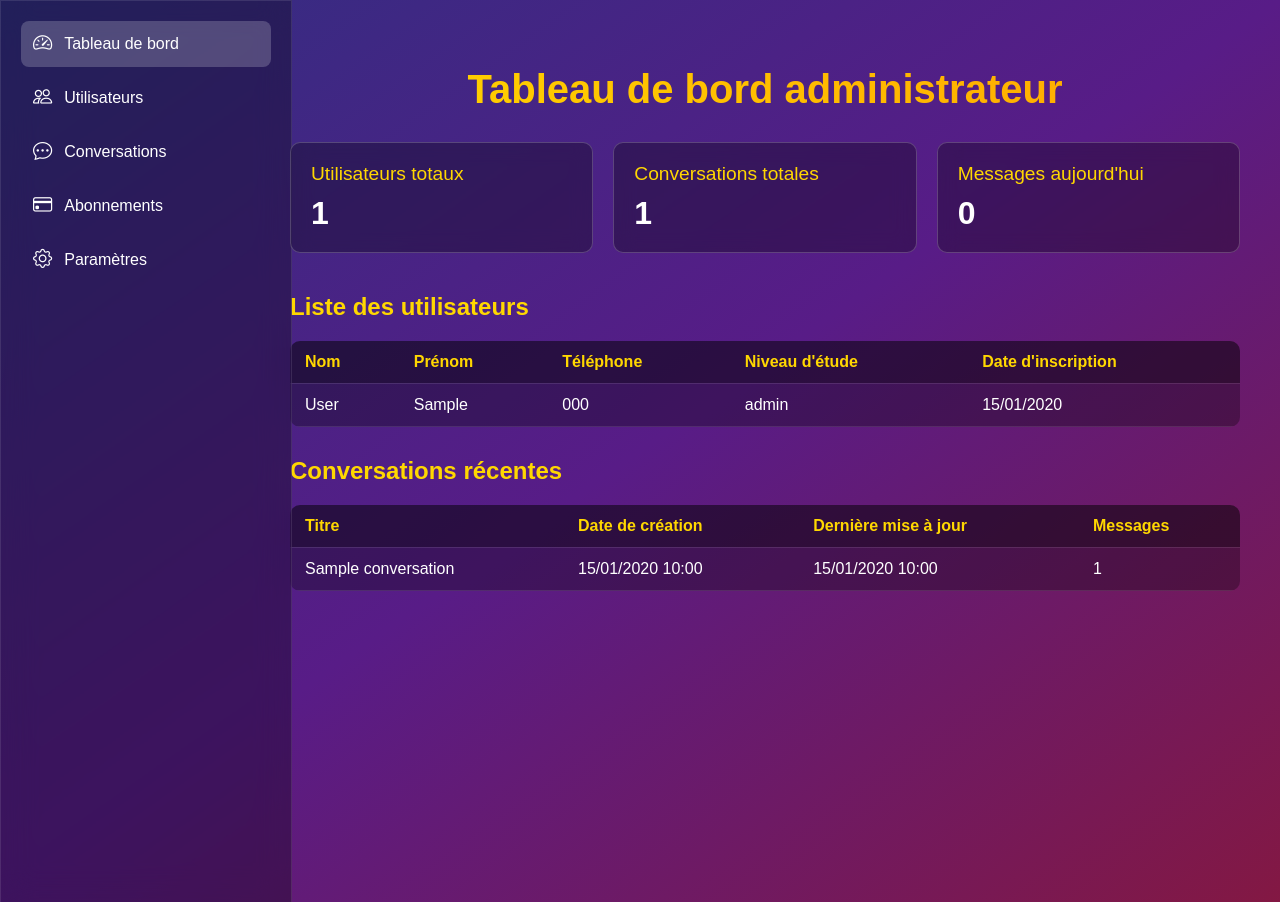
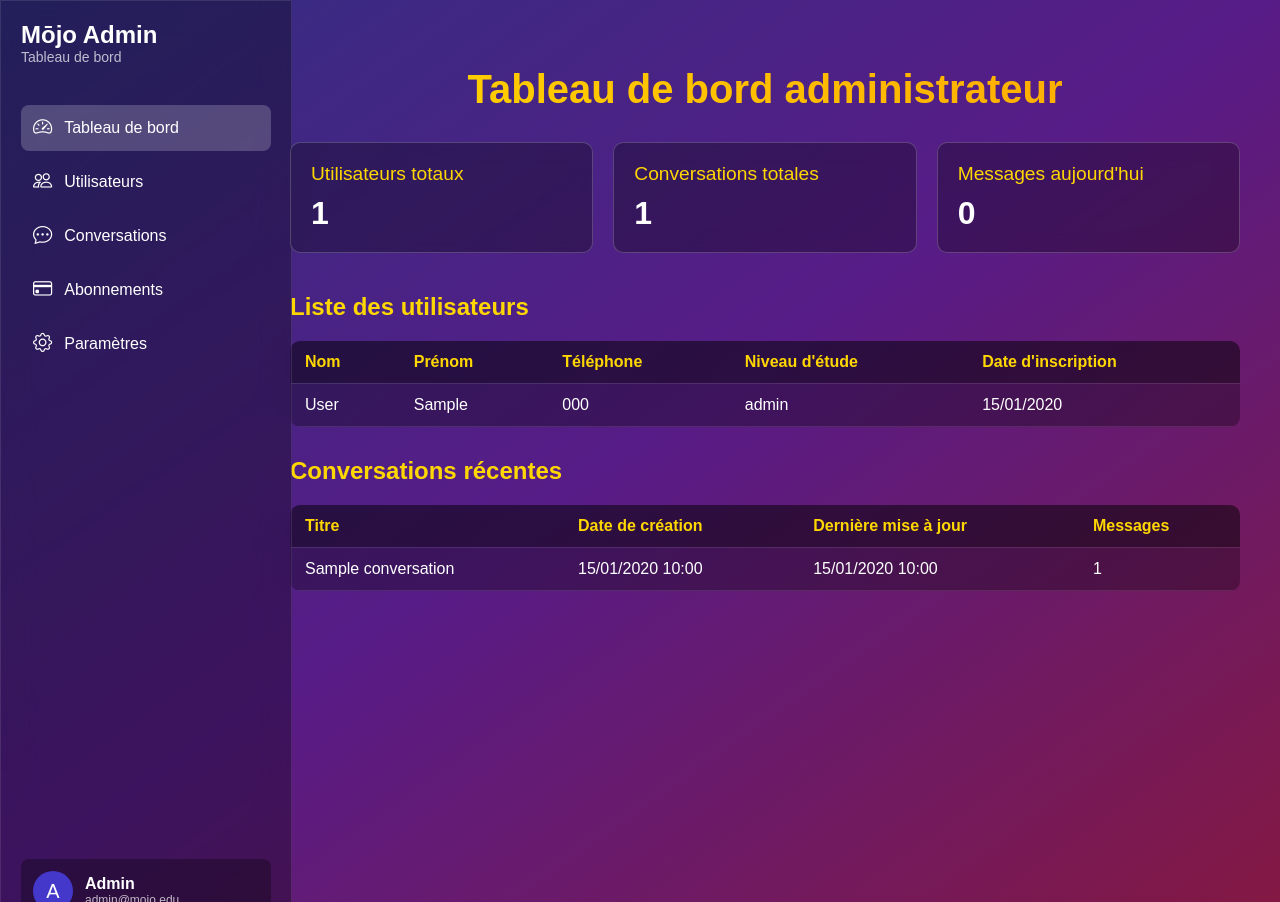
Before and after one commit to Gats2k/Exo, a Flask app: page /admin in a window 1280 px wide. Run offline with Flask 3, Linux system fonts and the light colour scheme; tables that the repository leaves empty hold one stand-in row (values such as "Sample post").

Commit message:
Style admin dashboard sidebar:  Improved sidebar layout by adding a header with title and admin card at the bottom.
Screenshot: https://storage.googleapis.com/screenshot-production-us-central1/52042554-e73f-4b4b-92c6-d881bc65e88e/2407187b-12ba-48b8-823c-4e6f000fb041.jpg

```diff
--- a/templates/admin_dashboard.html
+++ b/templates/admin_dashboard.html
@@ -18,6 +18,67 @@
             left: 0;
             top: 0;
             border: 1px solid rgba(255, 255, 255, 0.1);
+            display: flex;
+            flex-direction: column;
+        }
+
+        .sidebar-header {
+            margin-bottom: 40px;
+        }
+
+        .sidebar-header h1 {
+            color: white;
+            font-size: 24px;
+            margin: 0;
+            padding: 0;
+        }
+
+        .sidebar-header p {
+            color: rgba(255, 255, 255, 0.7);
+            margin: 0;
+            font-size: 14px;
+        }
+
+        .sidebar-nav {
+            flex-grow: 1;
+        }
+
+        .admin-card {
+            background: rgba(0, 0, 0, 0.3);
+            border-radius: 8px;
+            padding: 12px;
+            display: flex;
+            align-items: center;
+            gap: 12px;
+            margin-top: auto;
+        }
+
+        .admin-avatar {
+            width: 40px;
+            height: 40px;
+            background: #4338ca;
+            border-radius: 50%;
+            display: flex;
+            align-items: center;
+            justify-content: center;
+            font-size: 20px;
+            color: white;
+        }
+
+        .admin-info {
+            flex-grow: 1;
+        }
+
+        .admin-name {
+            color: white;
+            font-weight: bold;
+            margin: 0;
+        }
+
+        .admin-email {
+            color: rgba(255, 255, 255, 0.7);
+            font-size: 12px;
+            margin: 0;
         }
 
         .main-content {
@@ -122,6 +183,12 @@
 </head>
 <body>
     <div class="sidebar">
+        <div class="sidebar-header">
+            <h1>Mōjo Admin</h1>
+            <p>Tableau de bord</p>
+        </div>
+
+        <div class="sidebar-nav">
             <a href="#dashboard" class="nav-item active">
                 <i class="bi bi-speedometer2"></i>
                 Tableau de bord
@@ -142,6 +209,15 @@
                 <i class="bi bi-gear"></i>
                 Paramètres
             </a>
+        </div>
+
+        <div class="admin-card">
+            <div class="admin-avatar">A</div>
+            <div class="admin-info">
+                <p class="admin-name">Admin</p>
+                <p class="admin-email">admin@mojo.edu</p>
+            </div>
+        </div>
     </div>
 
     <div class="main-content">
```
Also changed, not shown: attached_assets/image_1740717682031.png (added), attached_assets/image_1740717710689.png (added). Lines whose indentation alone changed are shown as unchanged.
